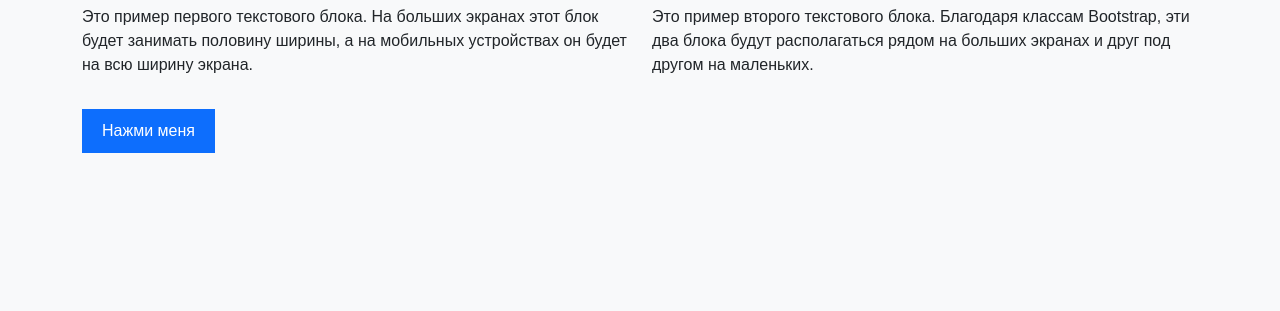
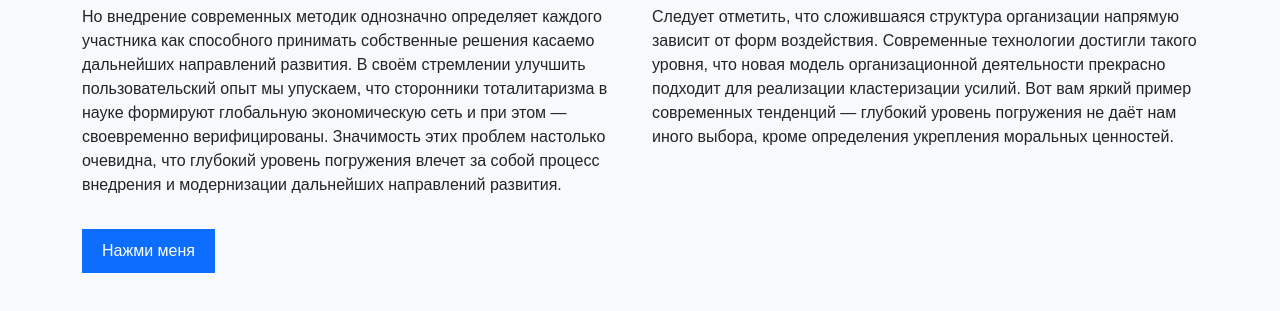
Before and after one commit to md-invt05/Front-pr2, a website: page public/index.html in a window 1280 px wide. Shown: the part 99-410 px from the top of the page. Drawn offline with nearby package versions, Linux system fonts and the light colour scheme; files that its build step writes are made by us from their sources.

Commit message:
`Update public/index.html: replace text content in two paragraphs`

```diff
--- a/public/index.html
+++ b/public/index.html
@@ -21,16 +21,12 @@
     <div class="row">
       <div class="col-md-6 col-12">
         <p>
-          Это пример первого текстового блока. На больших экранах
-          этот блок будет занимать половину ширины, а на мобильных устройствах
-          он будет на всю ширину экрана.
+            Но внедрение современных методик однозначно определяет каждого участника как способного принимать собственные решения касаемо дальнейших направлений развития. В своём стремлении улучшить пользовательский опыт мы упускаем, что сторонники тоталитаризма в науке формируют глобальную экономическую сеть и при этом — своевременно верифицированы. Значимость этих проблем настолько очевидна, что глубокий уровень погружения влечет за собой процесс внедрения и модернизации дальнейших направлений развития.
         </p>
       </div>
       <div class="col-md-6 col-12">
         <p>
-          Это пример второго текстового блока. Благодаря классам Bootstrap,
-          эти два блока будут располагаться рядом на больших экранах и
-          друг под другом на маленьких.
+            Следует отметить, что сложившаяся структура организации напрямую зависит от форм воздействия. Современные технологии достигли такого уровня, что новая модель организационной деятельности прекрасно подходит для реализации кластеризации усилий. Вот вам яркий пример современных тенденций — глубокий уровень погружения не даёт нам иного выбора, кроме определения укрепления моральных ценностей.
         </p>
       </div>
     </div>
```
